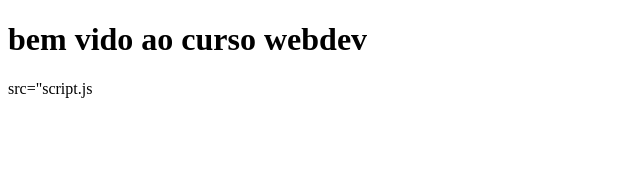
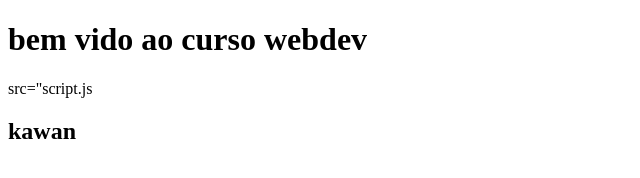
Before and after one commit to KawanKwN/tst, a plain HTML site: page index.html in a window 1280 px wide. Shown: the whole page, without its empty margins (0-640 px from the left). Drawn offline with Linux system fonts and the light colour scheme.

Commit message:
meu nome

```diff
--- a/index.html
+++ b/index.html
@@ -9,6 +9,7 @@
 <body>
     <h1>bem vido ao curso webdev</h1>
     <scrit> src="script.js</scrit>
+    <h2>kawan</h2>
 </body>
 
 </html>
```
